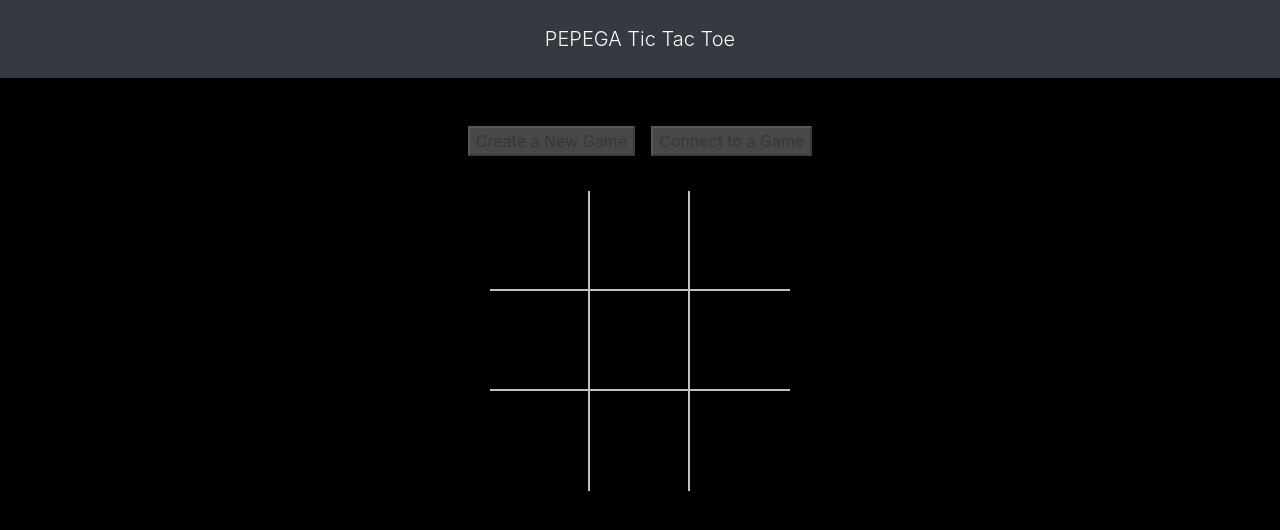
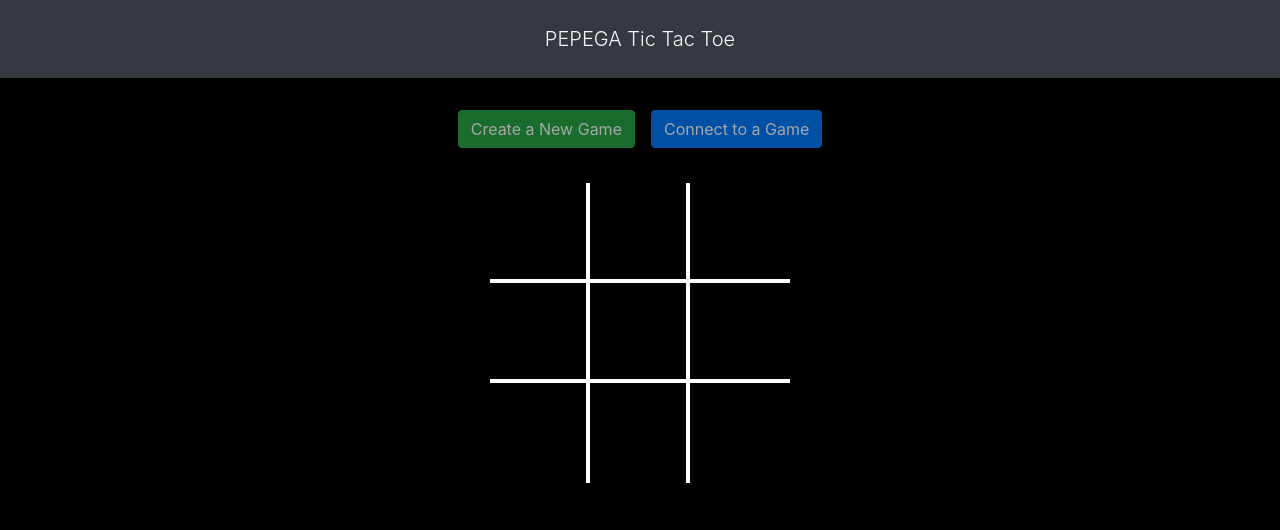
Before and after one commit to rueyce/reactoe, a React (Create React App) app: page / in a window 1280 px wide. Shown: the top 530 px of the page. Built offline with nearby package versions, Linux system fonts and the light colour scheme; no server answers.

Commit message:
Styling fix

```diff
--- a/src/App.js
+++ b/src/App.js
@@ -190,6 +190,20 @@ class App extends React.Component {
     else return 'ongoing'
   }
 
+  testForColoring = () => {
+    const score = this.state.board
+    if (this.isEqual(score[0],score[1],score[2])) { return [0,1,2] }
+    else if (this.isEqual(score[0],score[3],score[6])) { return [0,3,6] }
+    else if (this.isEqual(score[0],score[4],score[8])) { return [0,4,8] }
+    else if (this.isEqual(score[1],score[4],score[7])) { return [1,4,7] }
+    else if (this.isEqual(score[2],score[4],score[6])) { return [2,4,6] }
+    else if (this.isEqual(score[2],score[5],score[8])) { return [2,5,8] }
+    else if (this.isEqual(score[3],score[4],score[5])) { return [3,4,5] }
+    else if (this.isEqual(score[6],score[7],score[8])) { return [6,7,8] }
+    else if (this.checkDraw() === true) { return 'draw' }
+    else return 'ongoing'
+  }
+
   checkDraw = () => {
     let score = this.state.board
     for (let i = 0; i < score.length; i++) { if (score[i] === '') { return false } }
@@ -229,12 +243,14 @@ class App extends React.Component {
     let boardComponents = this.state.board.map((box, index) => {
 
       let spanClass = "lead display-3 font-weight-bold "
-      if (this.state.board[index] === 'O') { spanClass += "text-playerone" }
-      else { spanClass += "text-playertwo"}
+      if (this.state.board[index] === 'O') { spanClass += "text-playerone " }
+      else { spanClass += "text-playertwo "}
+      if (this.testForColoring().indexOf(index) !== -1) { spanClass += "winning-combo-bois " }
 
       let divClass = "game-tile "
       if (index !== 6 && index !== 7 && index !== 8) { divClass += "border-tac-bottom " }
-      if (index !== 2 && index !== 5 && index !== 8) { divClass += "border-tac-right" }
+      if (index !== 2 && index !== 5 && index !== 8) { divClass += "border-tac-right " }
+      if (this.testForColoring().indexOf(index) !== -1) { divClass += "winning-combo-lads " }
 
       return (
         <div
@@ -309,9 +325,9 @@ class App extends React.Component {
 
         <Col md="12" className="">
           <div>
-            <div className="mt-5 text-center">
-              <button onClick={this.handleCreate} disabled={!this.state.myUsername || this.state.creatingGame || this.state.findingGame} className="mr-3">Create a New Game</button>
-              <button onClick={this.handleConnect} disabled={!this.state.myUsername || this.state.findingGame}>Connect to a Game</button>
+            <div className="mt-4 pt-2 text-center">
+              <Button color="success" onClick={this.handleCreate} disabled={!this.state.myUsername || this.state.creatingGame || this.state.findingGame} className="mr-3">Create a New Game</Button>
+              <Button color="primary" onClick={this.handleConnect} disabled={!this.state.myUsername || this.state.findingGame}>Connect to a Game</Button>
             </div>
           </div>
           <div id="game-board">{boardComponents}</div>
--- a/src/index.css
+++ b/src/index.css
@@ -55,12 +55,14 @@ code {
   cursor: default;
 }
 
-.text-playerone {
-  color: yellow;
+.text-playertwo {
+  /* color: #9B4AD5;; */
+  color: #007bff;
 }
 
-.text-playertwo {
-  color: magenta;
+.text-playerone {
+  /* color: pink; */
+  color: #28a745;
 }
 
 .text-playerhover {
@@ -69,9 +71,23 @@ code {
 }
 
 .border-tac-bottom {
-  border-bottom: 2px solid silver;
+  border-bottom: 4px solid white;
 }
 
+/* dark #343a40 */
+/* darkblueish rgb(13, 13, 61) */
+/* success #28a745 */
+/* primary #007bff */
+/* userlist #271933 */
+
 .border-tac-right {
-  border-right: 2px solid silver;
+  border-right: 4px solid white;
 }
+
+.winning-combo-lads {
+  background-color: #343a40;
+}
+
+/* .winning-combo-bois {
+  color: #9B4AD5;
+} */
```
